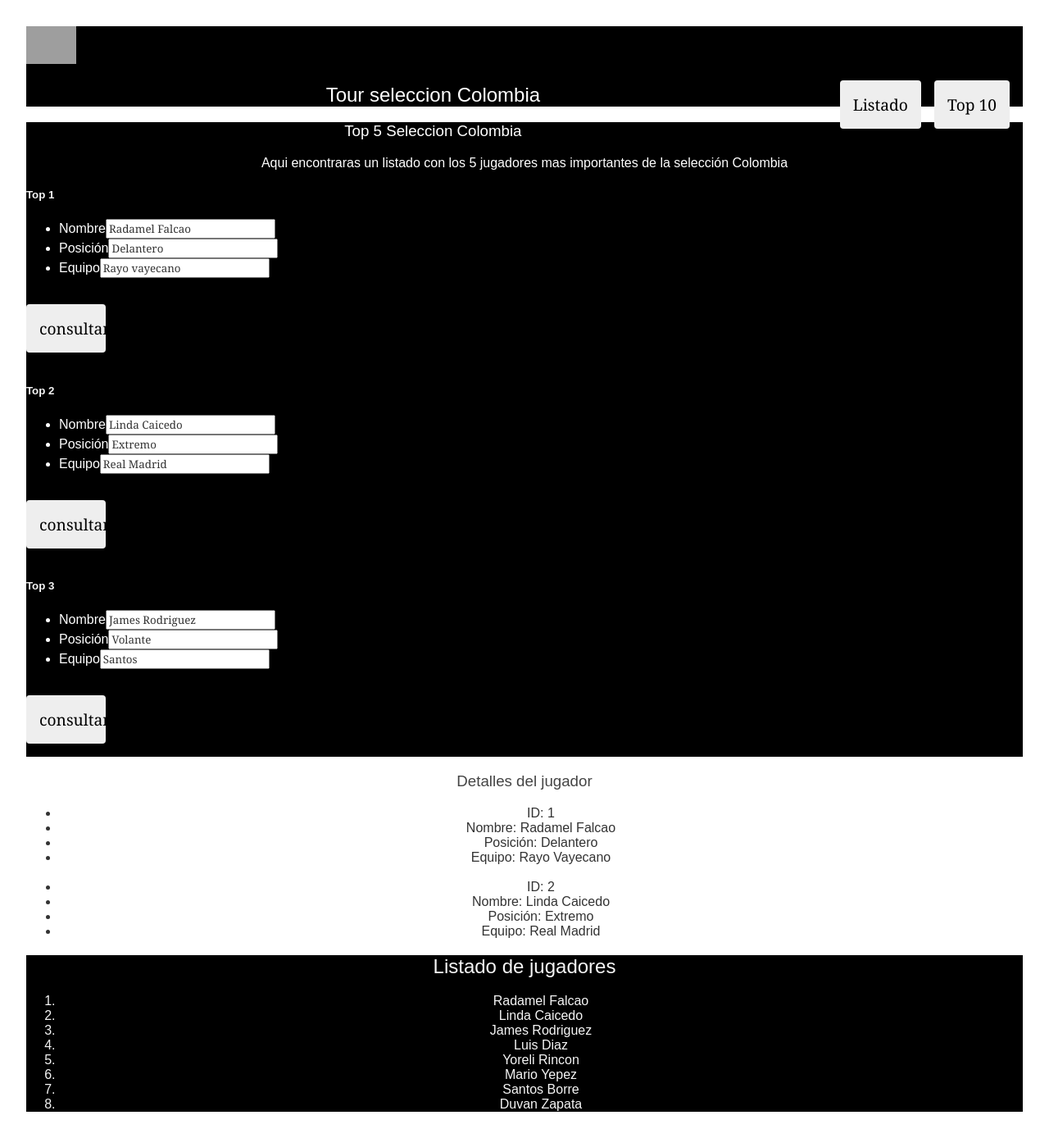
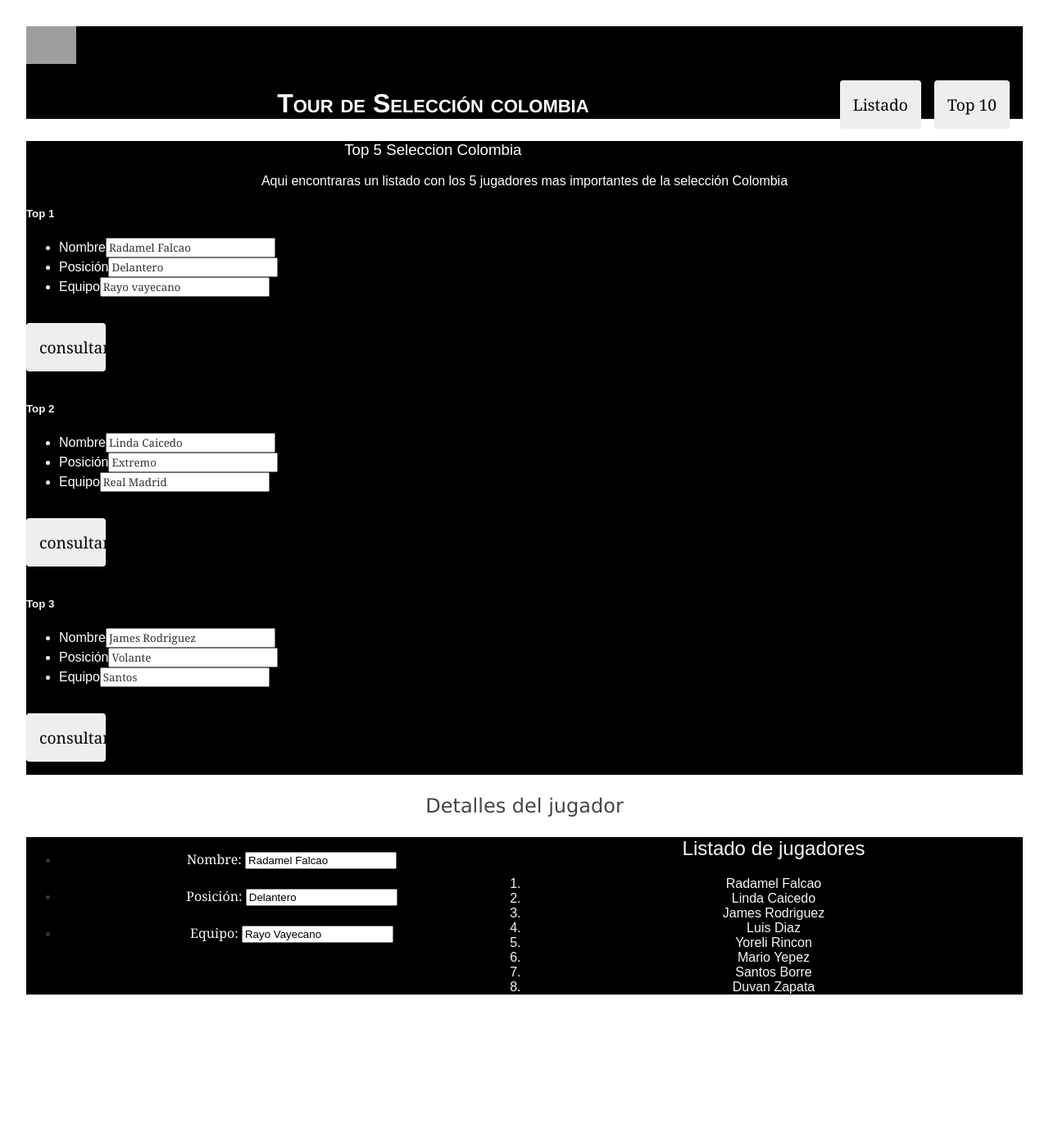
Before and after one commit to jufe941209/FrontEndTourHeroes, an Angular app: page / in a window 1280 px wide. Shown: the whole page at 82% size. After the commit the page ends 1245 px from the top, so only its background shows below. Built offline with nearby package versions, Linux system fonts and the light colour scheme; grey boxes are pictures that could not be loaded.

Commit message:
Esta es la entrega aplicando estilos del nuevo componente

```diff
--- a/src/app/app.component.css
+++ b/src/app/app.component.css
@@ -1,6 +1,11 @@
 h2{
     color:white;
     text-align: center;
+    font-family: 'Franklin Gothic Medium', 'Arial Narrow', Arial, sans-serif;
+    font-size:xx-large;
+    font-style:inherit;
+    font-variant:small-caps;
+    font-weight: bold;
 }
 button{
     color:black;
--- a/src/app/app.component.html
+++ b/src/app/app.component.html
@@ -6,7 +6,7 @@
   </div>
   <button type="=butoon" value="Click Me"  style="float: right;"> Top 10</button>
   <button type="=butoon" value="Click Me"  style="float: right;"> Listado</button>
-  <h2>Tour seleccion Colombia</h2>
+  <h2>{{title}}</h2>
 
 
  </div>
@@ -15,8 +15,12 @@
 
 
 <dashboard></dashboard>
-
+<div>
 <heroe></heroe>
-
+</div>
+<div>
 <router-outlet></router-outlet>
+</div>
+<div>
 <detalle-heroe></detalle-heroe>
+</div>
--- a/src/app/app.component.ts
+++ b/src/app/app.component.ts
@@ -1,12 +1,12 @@
 import { Component } from '@angular/core';
 
 @Component({
-  selector: 'app-root',
+  selector: 'root',
   templateUrl: './app.component.html',
   styleUrls: ['./app.component.css']
 })
 export class AppComponent {
-  title = 'Tour de Heroes';
+  title = 'Tour de Selección colombia';
   nombre ='Julian';
   apellido='Fuentes'
 }
--- a/src/app/app.module.ts
+++ b/src/app/app.module.ts
@@ -8,6 +8,7 @@ import { DetalleHeroeComponent } from './detalle-heroe/detalle-heroe.component';
 import { BusquedaHeroeComponent } from './busqueda-heroe/busqueda-heroe.component';
 import { HeroeComponent } from './heroe/heroe.component';
 import { MensajesComponent } from './mensajes/mensajes.component';
+import {FormsModule} from '@angular/forms'
 
 @NgModule({
   declarations: [
@@ -20,6 +21,7 @@ import { MensajesComponent } from './mensajes/mensajes.component';
   ],
   imports: [
     BrowserModule,
+    FormsModule,
     AppRoutingModule
   ],
   providers: [],
--- a/src/app/detalle-heroe/detalle-heroe.html
+++ b/src/app/detalle-heroe/detalle-heroe.html
@@ -1,3 +1,4 @@
+
 <div class="fondo">
 <h2>Listado de jugadores</h2>
 
--- a/src/app/heroe/heroe.component.ts
+++ b/src/app/heroe/heroe.component.ts
@@ -7,6 +7,7 @@ import { Heroe } from '../heroe';
   styleUrls: ['./heroe.css']
 })
 export class HeroeComponent {
+
   myHeroe1:Heroe  ={
     id:1,
     name: "Radamel Falcao",
@@ -20,11 +21,17 @@ export class HeroeComponent {
     posicion: "Extremo",
     equipo:"Real Madrid"
   }
+  myHeroe3:Heroe ={
+    id:2,
+    name:'James Rodriguez',
+    posicion: "Volante",
+    equipo:"Sao Paulo"
+  }
   mysHeroes:Heroe[]=[];
 
     constuctor(){
       this.mysHeroes.push(this.myHeroe1);
       this.mysHeroes.push(this.myHeroe2);
-
+      this.mysHeroes.push(this.myHeroe3);
     }
 }
--- a/src/app/heroe/heroe.css
+++ b/src/app/heroe/heroe.css
@@ -1,6 +1,31 @@
 h3{
+
     text-align: center;
+    font-family:'Lucida Sans', 'Lucida Sans Regular', 'Lucida Grande', 'Lucida Sans Unicode', Geneva, Verdana, sans-serif;
+    font-size:x-large;
+    font-style:inherit;
+
+
 }
 ul{
     text-align: center;
+    font-family:Cambria, Cochin, Georgia, Times, 'Times New Roman', serif;
 }
+
+.data{
+    color: brown
+}
+label{
+    color: aliceblue;
+    text-align: center;
+    font-family:Cambria, Cochin, Georgia, Times, 'Times New Roman', serif;
+}
+
+/*columnaCentral*/
+
+.lista{
+    float:left;
+    width: 50%;
+    position:relative;
+
+}
--- a/src/app/heroe/heroe.html
+++ b/src/app/heroe/heroe.html
@@ -1,37 +1,26 @@
-<h3>Detalles del jugador</h3>
 
 
+    <div class="columnaCentral">
 
+     <h3>Detalles del jugador</h3>
 
-<ul>
-    <div>
+    <div class="lista" style="height: 200px;">
 
-        <li><span>ID: </span><span>{{myHeroe1.id}}</span></li>
-    </div>
-    <div>
-        <li><span>Nombre: </span><span>{{myHeroe1.name}}</span></li>
-    </div>
-    <div>
-        <li><span>Posición: </span><span>{{myHeroe1.posicion}}</span></li>
-    </div>
-    <div>
-        <li><span>Equipo: </span><span>{{myHeroe1.equipo}}</span></li>
-    </div>
-
-
-<br>
-
-
-<div>
-    <li><span>ID: </span><span>{{myHeroe2.id}}</span></li>
+    <ul>
+        <li>
+            <label for="name1">Nombre: </label>
+            <input name="name1" [(ngModel)]="myHeroe1.name" placeholder="Nombre del jugador"/>
+        </li>
+    <br>
+        <li>
+            <label for="posicion1">Posición: </label>
+            <input name="posicion1" [(ngModel)]="myHeroe1.posicion" placeholder="Posicion del jugador"/>
+        </li>
+    <br>
+        <li>
+            <label for="equipo1">Equipo: </label>
+            <input name="equipo1" [(ngModel)]="myHeroe1.equipo" placeholder="Equipo del jugador"/>
+        </li>
+    </ul>
 </div>
-<div>
-    <li><span>Nombre: </span><span>{{myHeroe2.name}}</span></li>
 </div>
-<div>
-    <li><span>Posición: </span><span>{{myHeroe2.posicion}}</span></li>
-</div>
-<div>
-    <li><span>Equipo: </span><span>{{myHeroe2.equipo}}</span></li>
-</div>
-</ul>
--- a/src/index.html
+++ b/src/index.html
@@ -2,13 +2,13 @@
 <html lang="en">
 <head>
   <meta charset="utf-8">
-  <title>TourDeHeroes</title>
+  <title>Tour seleccion Colombia</title>
   <base href="/">
   <meta name="viewport" content="width=device-width, initial-scale=1">
   <link rel="icon" type="image/x-icon" href="favicon.ico">
 </head>
 
 <body>
-  <app-root></app-root>
+  <root></root>
 </body>
 </html>
```
